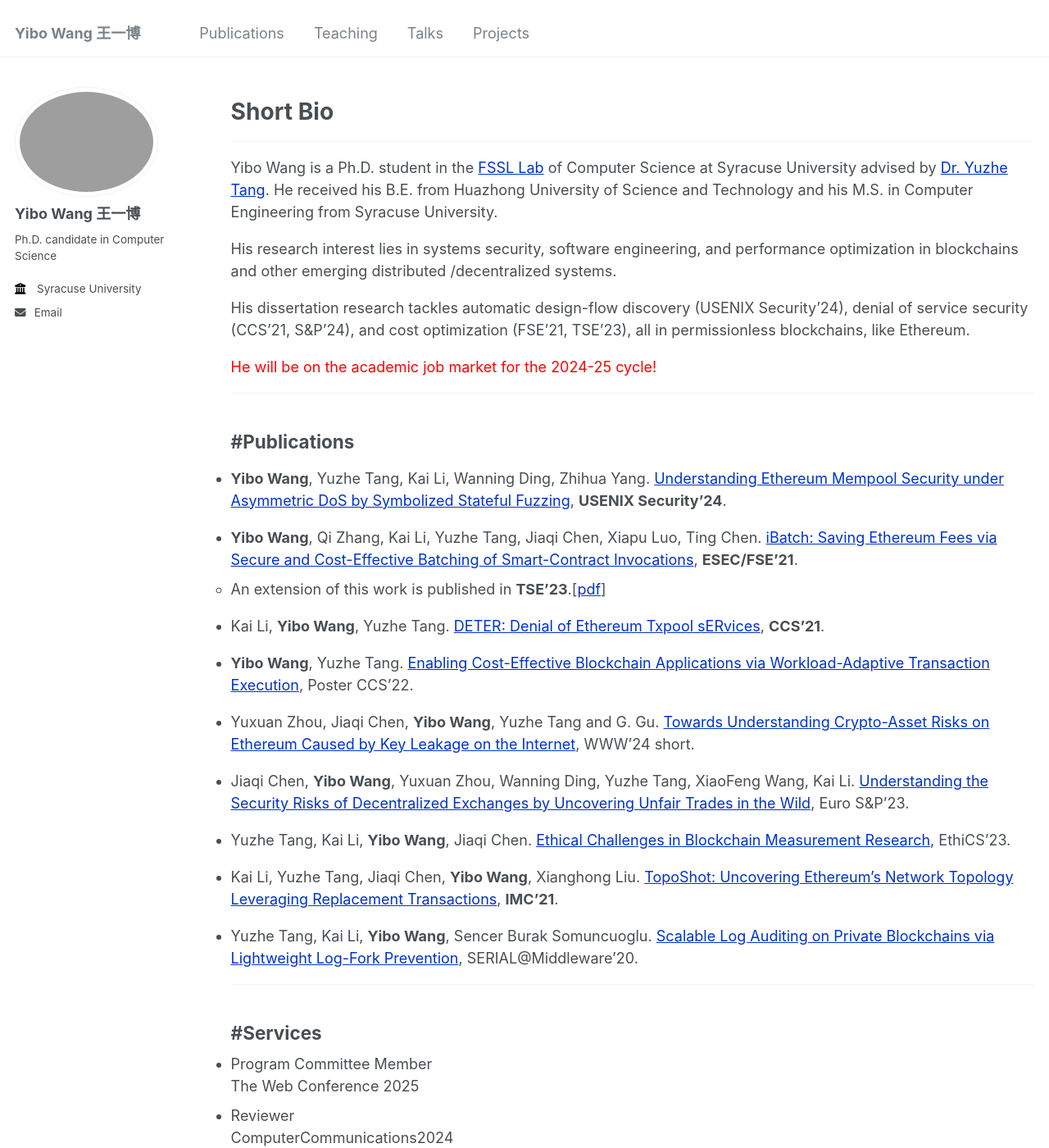
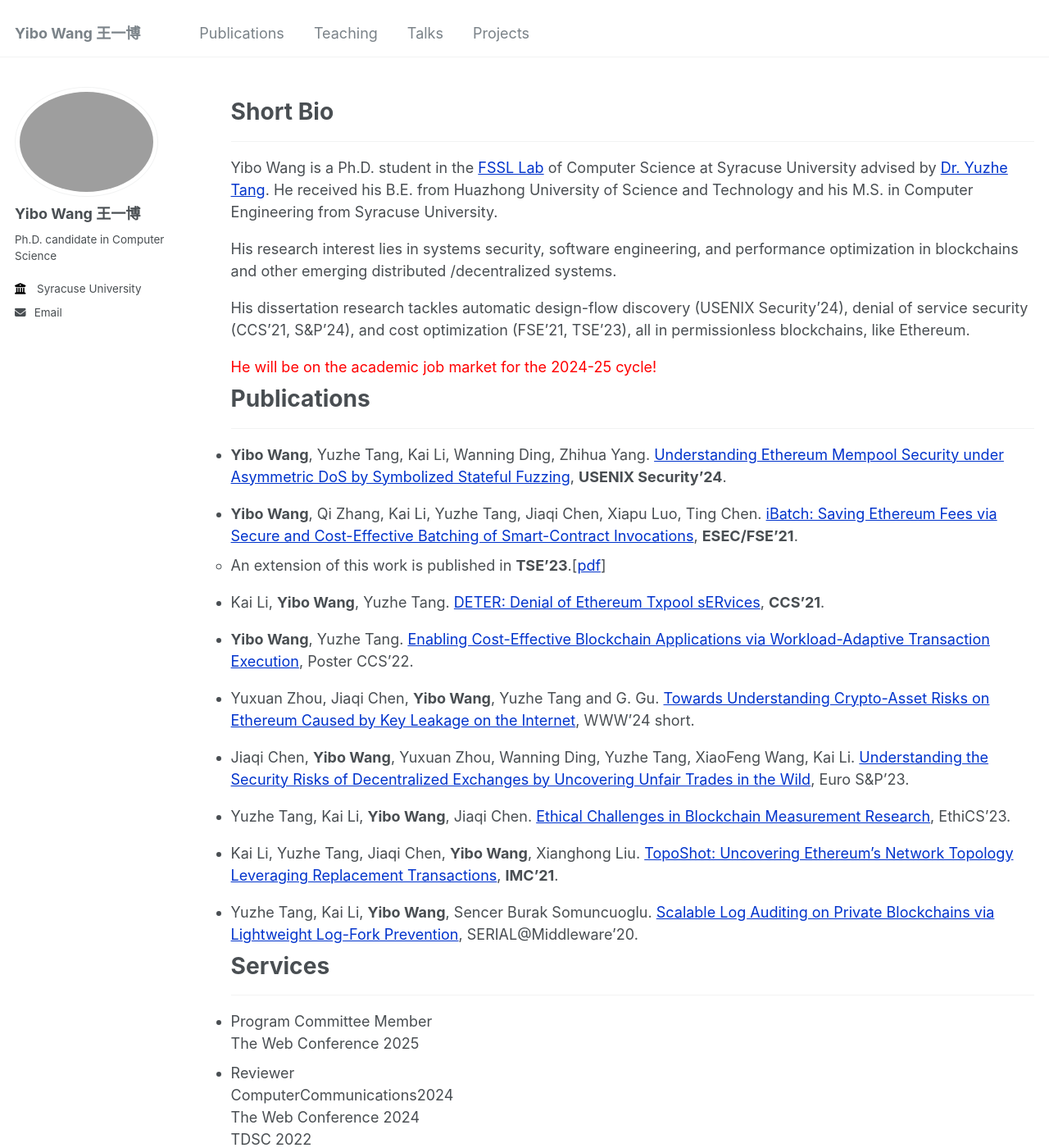
Before and after one commit to wangyibo0308/wangyibo0308.github.io, a Jekyll site: the page built from _pages/about.md, in a window 1280 px wide and 1400 px high. Shown: the whole window at 82% size. Built offline with Jekyll 4.4.1, drawn with Linux system fonts in a browser that asks for light colours.

```diff
--- a/_pages/about.md
+++ b/_pages/about.md
@@ -20,9 +20,10 @@ His dissertation research tackles automatic design-flow discovery (USENIX Securi
 
 <span style="color: red;">He will be on the academic job market for the 2024-25 cycle!</span>
 
----
 
-#Publications
+
+Publications
+======
 ---
 
 - **Yibo Wang**, Yuzhe Tang, Kai Li, Wanning Ding, Zhihua Yang. [Understanding Ethereum Mempool Security under Asymmetric DoS by Symbolized Stateful Fuzzing](https://www.usenix.org/system/files/usenixsecurity24-wang-yibo.pdf), **USENIX Security'24**.
@@ -45,9 +46,10 @@ His dissertation research tackles automatic design-flow discovery (USENIX Securi
 
 - Yuzhe Tang, Kai Li, **Yibo Wang**, Sencer Burak Somuncuoglu. [Scalable Log Auditing on Private Blockchains via Lightweight Log-Fork Prevention](https://dl.acm.org/doi/10.1145/3429884.3430032), SERIAL@Middleware'20.
 
----
 
-#Services
+
+Services
+======
 ---
 - Program Committee Member
   The Web Conference 2025
```
